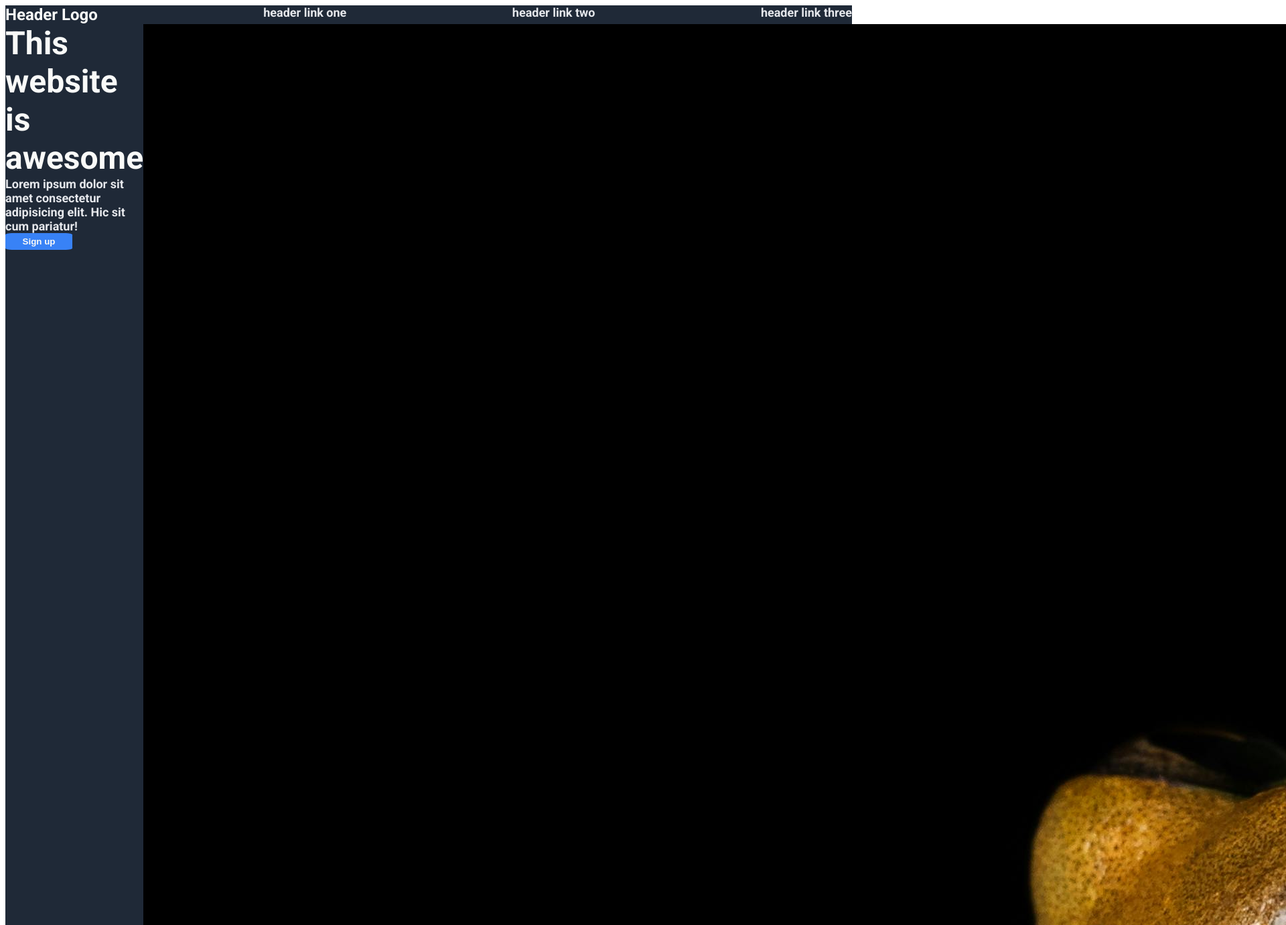
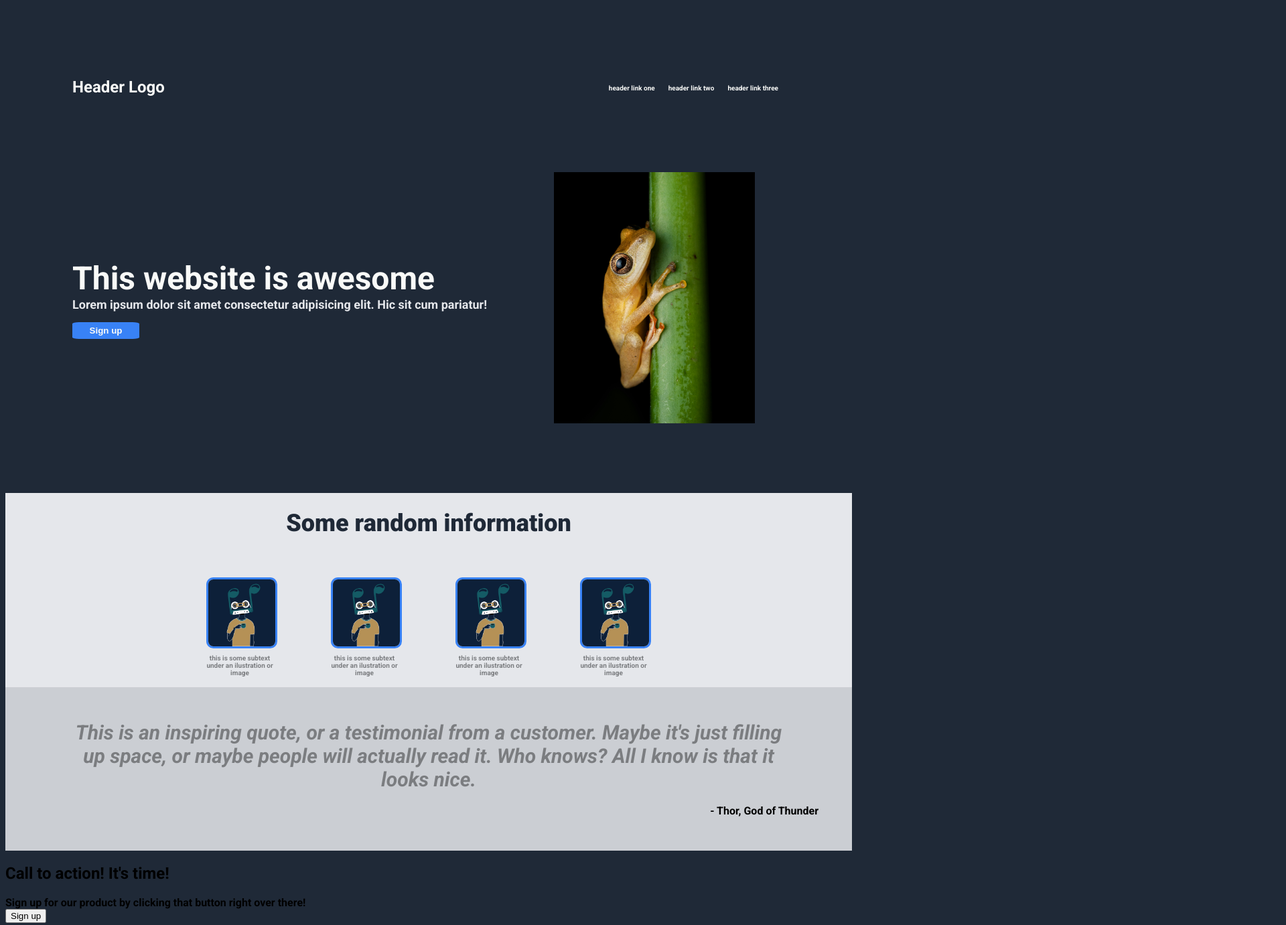
Before and after one commit to dmdcruz/LandingPage_test, a plain HTML site: page index.html in a window 1280 px wide. Shown: the top 1381 px of the page at 67% size, 1920 px wide, since content can reach past the window. Drawn offline with Linux system fonts and the light colour scheme.

Commit message:
section 2 and 3 done

```diff
--- a/index.html
+++ b/index.html
@@ -13,9 +13,11 @@
     <div class="header">
         <div class="header-first">
             <div class="header-logo">Header Logo</div>
-        <div class="link-1">header link one</div>
-        <div class="link-2">header link two</div>
-        <div class="link-3">header link three</div>
+            <ul class="header-links">
+                <li><a href="#">header link one</a></li>
+                <li><a href="#">header link two</a></li>
+                <li><a href="#">header link three</a></li>
+              </ul>
         </div>
         <div class="header-container">
             <div class="left-header">
@@ -28,6 +30,38 @@
             </div>
         </div>
     </div>
+    <section class="section-1">
+        <h1>
+            <div class="section-title">Some random information</div>
+        </h1>
+        <div class="items">
+            <figure>
+                <img class="img-items" src="images/audio-8549150_1280.webp" alt="placeholderitem">
+                <figcaption>this is some subtext under an ilustration or image</figcaption>
+            </figure>
+            <figure>
+                <img class="img-items" src="images/audio-8549150_1280.webp" alt="placeholderitem">
+                <figcaption>this is some subtext under an ilustration or image</figcaption>
+            </figure><figure>
+                <img class="img-items" src="images/audio-8549150_1280.webp" alt="placeholderitem">
+                <figcaption>this is some subtext under an ilustration or image</figcaption>
+            </figure><figure>
+                <img class="img-items" src="images/audio-8549150_1280.webp" alt="placeholderitem">
+                <figcaption>this is some subtext under an ilustration or image</figcaption>
+            </figure>
+        </div>
+    </section>
+    <section class="section-2">
+        <div class="quote">This is an inspiring quote, or a testimonial from a customer. Maybe it's just filling up space, or maybe people will actually read it. Who knows? All I know is that it looks nice.</div>
+        <div class="signature">- Thor, God of Thunder</div>
+    </section>
+    <section class="section-3">
+        <div class="call-box">
+            <h1 class="call-header">Call to action! It's time!</h1>
+            <div class="call-text">Sign up for our product by clicking that button right over there!</div>
+            <button class="callbtn">Sign up</button>
+        </div>
+    </section>
 
 </body>
 </html>
--- a/style.css
+++ b/style.css
@@ -1,20 +1,39 @@
 
 body {
     font-family: "Roboto", sans-serif;
+    background-color: #1F2937;
 }
 
 
 .header {
-    background-color: #1F2937;
     font-size: 18px;
     color: #E5E7EB;
     display: flex;
     flex-direction: column;
+    margin: 100px;
 }
 
 .header-first {
     display: flex;
     justify-content: space-between;
+    margin-bottom: 100px;
+}
+
+ul {
+    display: flex;
+    list-style: none;
+    justify-content: space-between;
+}
+
+a{
+    text-decoration: none;
+    color: #F9FAF8;
+    padding: 10px;
+    font-size: 10px;
+}
+
+img {
+    max-width: 300px;
 }
 
 .header-title{
@@ -26,6 +45,7 @@ body {
 .header-logo {
     font-size: 24px;
     color: #F9FAF8;
+    padding-top: 16px;
 }
 
 .header .btnSignUp {
@@ -36,8 +56,75 @@ body {
     border: none;
     width: 100px;
     font-weight: bold;
+    margin-top: 16px;
 }
 
 .header-container {
     display: flex;
+    gap: 100px;
+    align-items: center;
+
 }
+
+/* SECTION 1 */
+
+.section-1 {
+    background-color: #E5E7EB;
+    justify-items: stretch;
+}
+
+.section-title {
+    text-align: center;
+    padding: 24px;
+    font-size: 36px;
+    color: #1F2937;
+    font-weight: bolder;
+}
+
+.items {
+    display: flex;
+    justify-content: center;
+    text-align: center;
+    flex-wrap: wrap;
+
+}
+
+.img-items {
+    max-width: 100px;
+    border-style: solid;
+    border-radius: 10%;
+    border-width: medium;
+    border-color: #3882F6;
+
+}
+
+figcaption {
+    text-align: center;
+    font-size: 10px;
+    max-width: 100px;
+    color: #7b7d80;
+    margin-top: 5px;
+}
+
+/* SECTION-2 */
+
+.section-2 {
+    background-color: #e5e7ebde;
+    display: flex;
+    flex-direction: column;
+}
+
+.quote {
+    text-align: center;
+    padding: 50px 100px 20px ;
+    color: #7b7d80;
+    font-size: 30px;
+    font-weight: lighter;
+    font-style: italic;
+}
+
+.signature  {
+    text-align: end;
+    padding-right: 50px;
+    padding-bottom: 50px;
+}
```
Also changed, not shown: images/audio-8549150_1280.webp (added).
